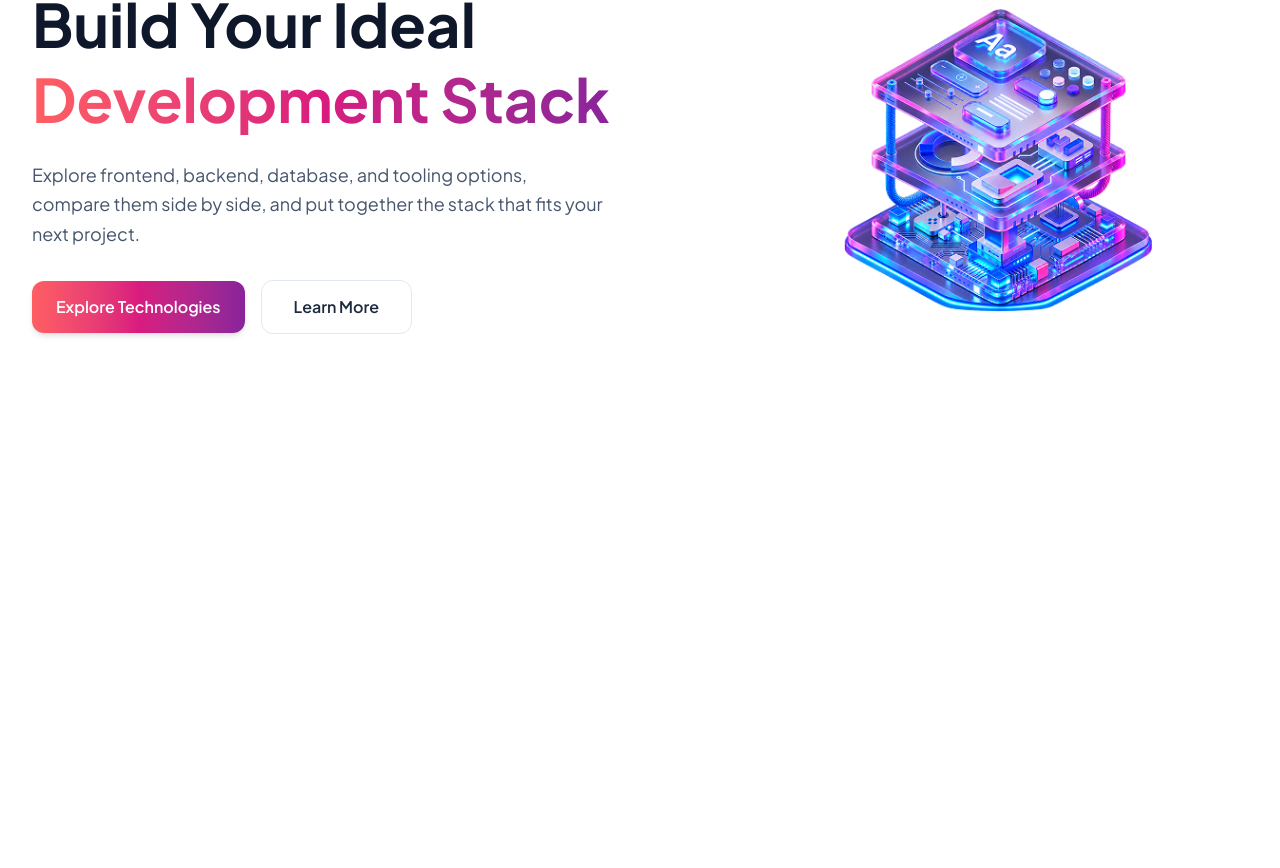
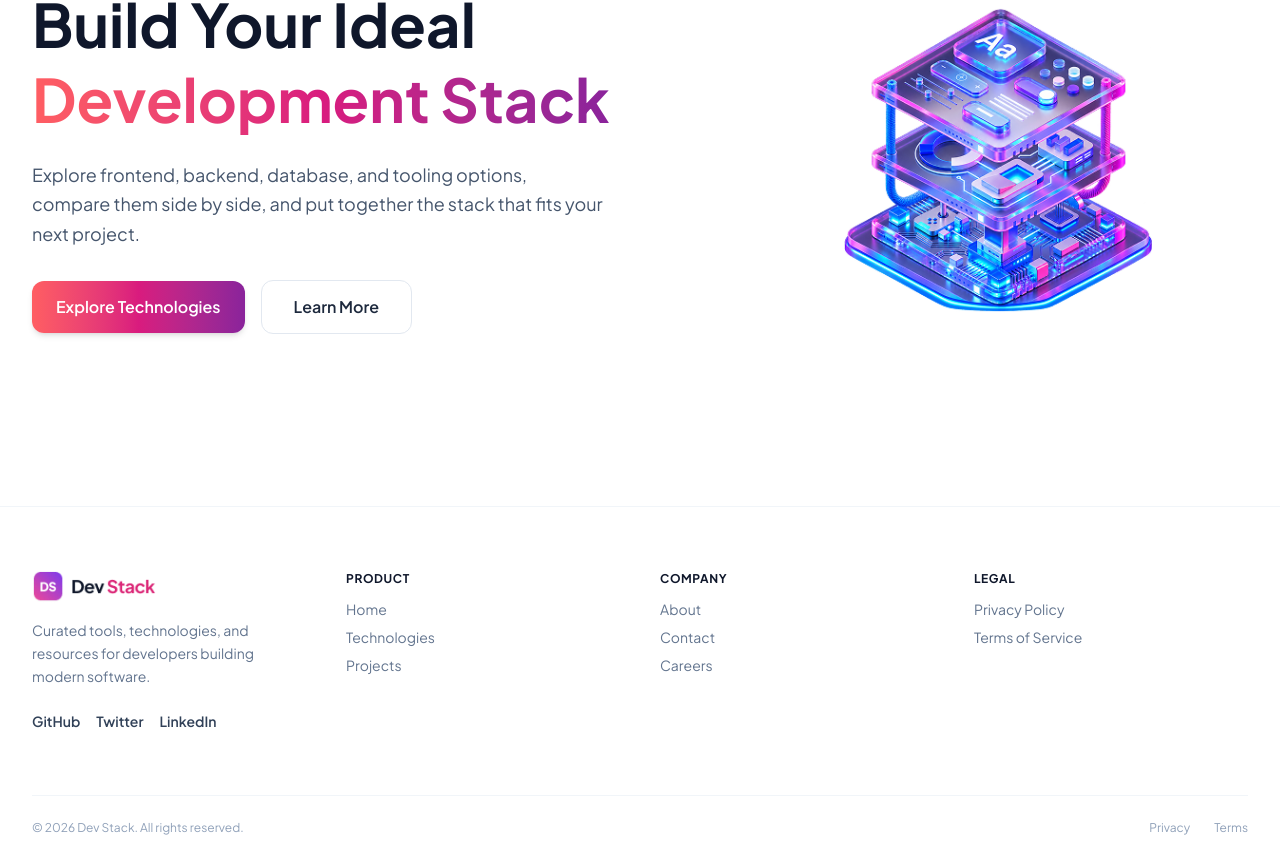
Before and after one commit to SazidHasan2003/dev-stack-app, a React (Vite) app: page / in a window 1280 px wide. Shown: the part 299-1167 px from the top of the page. Before the commit the page ends 805 px from the top, so only its background shows below. Built offline with nearby package versions, Linux system fonts and the light colour scheme.

Commit message:
creating footer

```diff
--- a/src/App.tsx
+++ b/src/App.tsx
@@ -1,6 +1,6 @@
 import Navbar from "./component/Navbar";
 import Hero from "./component/Hero";
-
+import Footer from "./component/Footer";
 import "react-toastify/dist/ReactToastify.css";
 
 function App() {
@@ -8,6 +8,7 @@ function App() {
     <>
       <Navbar />
       <Hero />
+      <Footer />
     </>
   );
 }
--- /dev/null
+++ b/src/component/Footer.tsx
@@ -0,0 +1,154 @@
+import logo from "../assets/logo-text.png";
+
+function Footer() {
+  return (
+    <footer className="w-full bg-white text-slate-600 pt-16 pb-8 px-4 sm:px-6 lg:px-8 border-t border-slate-100">
+      <div className="max-w-356.25 mx-auto">
+        <div className="grid grid-cols-1 md:grid-cols-4 gap-10 text-center md:text-left mb-16">
+          <div className="space-y-4 md:col-span-1 flex flex-col items-center md:items-start">
+            <div className="logo">
+              <img src={logo} alt="Dev Stack logo" className="h-8 w-auto" />
+            </div>
+            <p className="text-slate-500 text-sm max-w-sm leading-relaxed">
+              Curated tools, technologies, and resources for developers building
+              modern software.
+            </p>
+            <div className="flex items-center space-x-2 md:space-x-4 text-sm font-semibold text-slate-700 pt-2">
+              <a
+                href="https://github.com"
+                target="_blank"
+                rel="noreferrer"
+                className="hover:text-[#D91B7E] transition-colors"
+              >
+                GitHub
+              </a>
+              <span className="md:hidden text-slate-400">•</span>
+              <a
+                href="https://twitter.com"
+                target="_blank"
+                rel="noreferrer"
+                className="hover:text-[#D91B7E] transition-colors"
+              >
+                Twitter
+              </a>
+              <span className="md:hidden text-slate-400">•</span>
+              <a
+                href="https://linkedin.com"
+                target="_blank"
+                rel="noreferrer"
+                className="hover:text-[#D91B7E] transition-colors"
+              >
+                LinkedIn
+              </a>
+            </div>
+          </div>
+
+          <div className="hidden md:block space-y-3">
+            <h4 className="text-xs font-bold text-slate-900 tracking-wider uppercase">
+              PRODUCT
+            </h4>
+            <ul className="space-y-2 text-sm text-slate-500">
+              <li>
+                <a
+                  href="#home"
+                  className="hover:text-[#D91B7E] transition-colors"
+                >
+                  Home
+                </a>
+              </li>
+              <li>
+                <a
+                  href="#technologies"
+                  className="hover:text-[#D91B7E] transition-colors"
+                >
+                  Technologies
+                </a>
+              </li>
+              <li>
+                <a
+                  href="#projects"
+                  className="hover:text-[#D91B7E] transition-colors"
+                >
+                  Projects
+                </a>
+              </li>
+            </ul>
+          </div>
+
+          <div className="hidden md:block space-y-3">
+            <h4 className="text-xs font-bold text-slate-900 tracking-wider uppercase">
+              COMPANY
+            </h4>
+            <ul className="space-y-2 text-sm text-slate-500">
+              <li>
+                <a
+                  href="#about"
+                  className="hover:text-[#D91B7E] transition-colors"
+                >
+                  About
+                </a>
+              </li>
+              <li>
+                <a
+                  href="#contact"
+                  className="hover:text-[#D91B7E] transition-colors"
+                >
+                  Contact
+                </a>
+              </li>
+              <li>
+                <a
+                  href="#careers"
+                  className="hover:text-[#D91B7E] transition-colors"
+                >
+                  Careers
+                </a>
+              </li>
+            </ul>
+          </div>
+
+          <div className="hidden md:block space-y-3">
+            <h4 className="text-xs font-bold text-slate-900 tracking-wider uppercase">
+              LEGAL
+            </h4>
+            <ul className="space-y-2 text-sm text-slate-500">
+              <li>
+                <a
+                  href="#privacy"
+                  className="hover:text-[#D91B7E] transition-colors"
+                >
+                  Privacy Policy
+                </a>
+              </li>
+              <li>
+                <a
+                  href="#terms"
+                  className="hover:text-[#D91B7E] transition-colors"
+                >
+                  Terms of Service
+                </a>
+              </li>
+            </ul>
+          </div>
+        </div>
+
+        <div className="pt-6 border-t border-slate-100 flex flex-col sm:flex-row items-center justify-between text-xs text-slate-400 gap-4">
+          <p>© 2026 Dev Stack. All rights reserved.</p>
+          <div className="flex items-center space-x-6">
+            <a
+              href="#privacy"
+              className="hover:text-slate-600 transition-colors"
+            >
+              Privacy
+            </a>
+            <a href="#terms" className="hover:text-slate-600 transition-colors">
+              Terms
+            </a>
+          </div>
+        </div>
+      </div>
+    </footer>
+  );
+}
+
+export default Footer;
```
